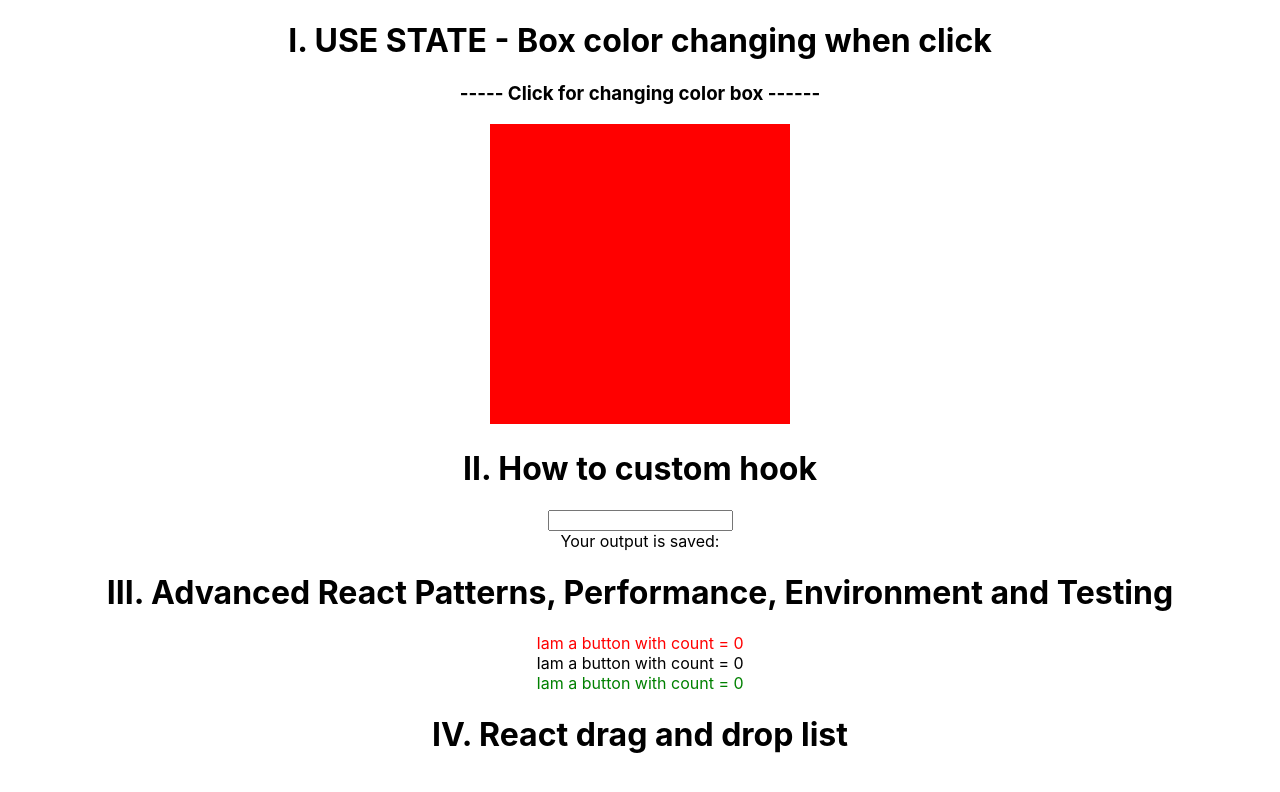
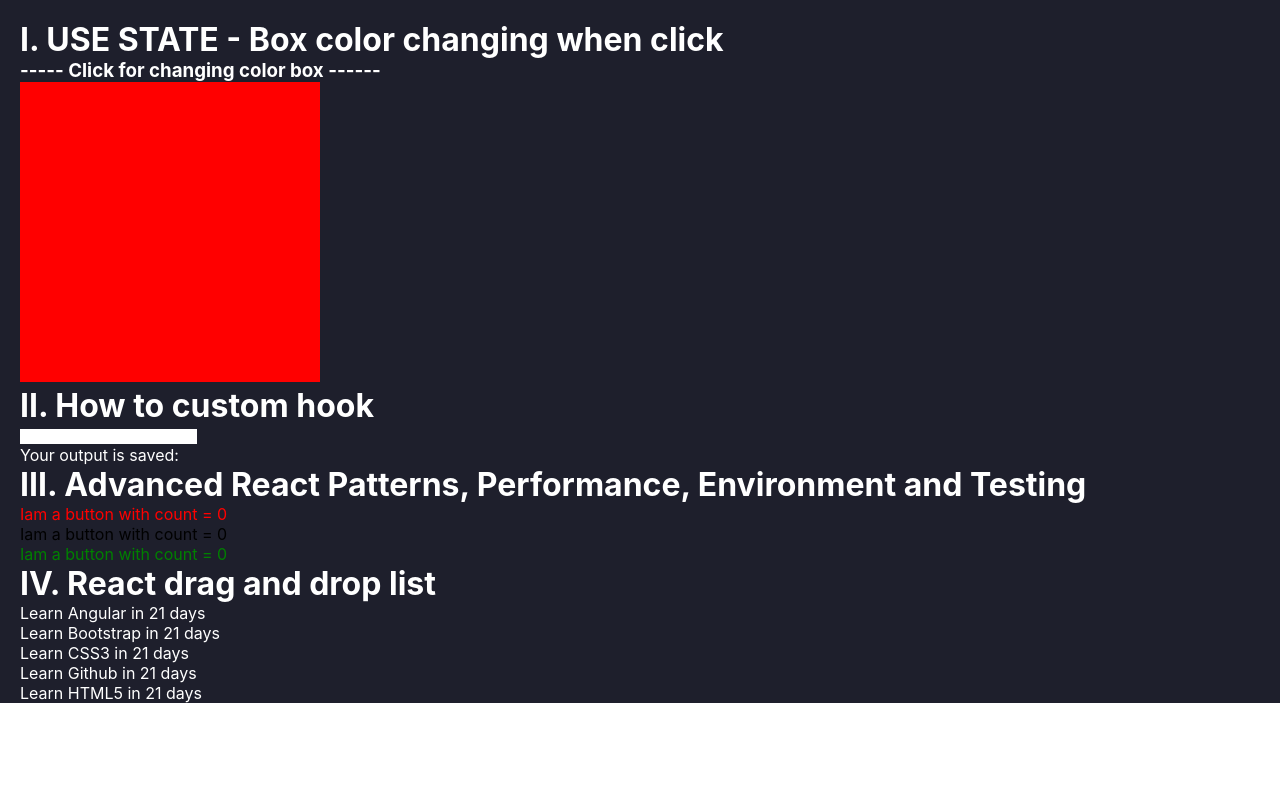
Before and after one commit to dvhata/react-learning-haunguyen, a React (Create React App) app: page / in a window 1280 px wide. Shown: the top 792 px of the page. Built offline with nearby package versions, Linux system fonts and the light colour scheme.

Commit message:
DragAndDrop list render title (not css)

```diff
--- a/src/App.scss
+++ b/src/App.scss
@@ -1,5 +1,17 @@
+* {
+  margin: 0px;
+  padding: 0px;
+  border: 0px;
+  box-sizing: border-box;
+}
+
 .App {
-  text-align: center;
+  // text-align: center;
+  width: 100%;
+  padding-top: 20px;
+  padding-left: 20px;
+  background-color: #1e1f2c;
+  color: white;
 }
 
 .App-logo {
--- a/src/App.tsx
+++ b/src/App.tsx
@@ -4,7 +4,7 @@ import { listData } from "./assets/listData";
 import AdvancedReactPattern from "./components/AdvancedReactPattern/AdvancedReactPattern";
 import ColorBox from "./components/ColorBox/ColorBox";
 import ShowHook from "./components/CustomHook/ShowHook";
-import DragAndDrop from "./components/DragAndDrop/DragAndDropList";
+import DragAndDropList from "./components/DragAndDrop/List/DragAndDropList";
 
 function App() {
   return (
@@ -19,7 +19,7 @@ function App() {
       </h1>
       <AdvancedReactPattern />
       <h1> IV. React drag and drop list </h1>
-      <DragAndDrop listData={listData} />
+      <DragAndDropList listData={listData} />
     </div>
   );
 }
--- /dev/null
+++ b/src/components/DragAndDrop/List/DragAndDrop.scss
@@ -0,0 +1,7 @@
+ul {
+  list-style-type: none;
+}
+
+.draggable {
+  align-items: flex-start !important;
+}
--- a/src/components/DragAndDrop/DragAndDropList.tsx
+++ b/src/components/DragAndDrop/List/DragAndDropList.tsx
@@ -1,6 +1,7 @@
 // https://www.youtube.com/watch?v=Qroj1wpWlp8&list=PLyd2_8LXUArHh1SET5TQ3GjBiduXCw9V5&index=16
 
 import DragAndDropItem from "./DragAndDropItem";
+import "./DragAndDrop.scss";
 
 export interface DragAndDropListProps {
   listData: any[];
@@ -9,10 +10,12 @@ export interface DragAndDropListProps {
 export default function DragAndDropList(props: DragAndDropListProps) {
   const { listData } = props;
   return (
-    <ul className="draggable-list">
-      {listData.map((item, index) => {
-        <DragAndDropItem title={item?.title} img={item?.img} />;
-      })}
-    </ul>
+    <div className="draggable">
+      <ul className="draggable-list">
+        {listData.map((item, index) => {
+          return <DragAndDropItem title={item?.title} img={item?.img} />;
+        })}
+      </ul>
+    </div>
   );
 }
```
Also changed, not shown: src/components/DragAndDrop/Card/Card.tsx (added, +20 -0 lines), src/components/DragAndDrop/DragAndDrop.css (deleted), src/components/DragAndDrop/List/DragAndDropItem.tsx (renamed from src/components/DragAndDrop/DragAndDropItem.tsx).
